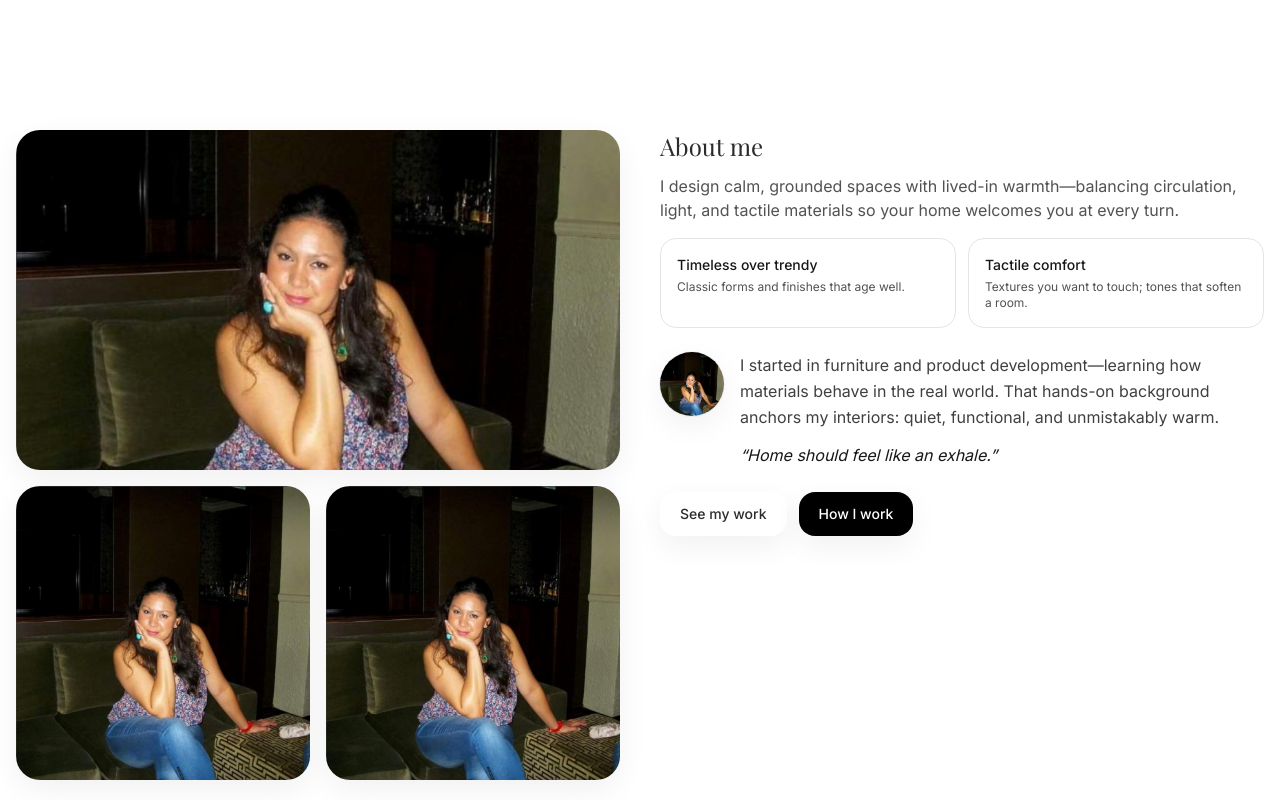
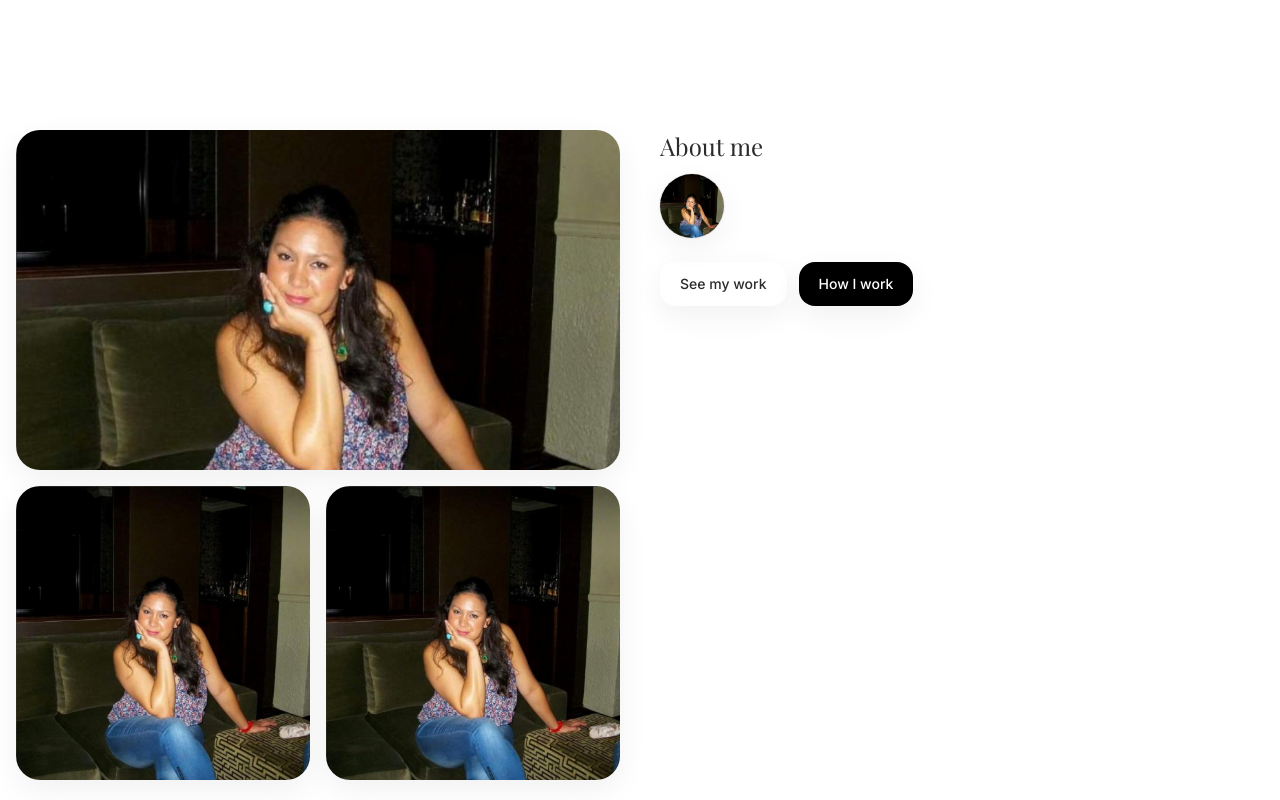
Before and after one commit to eliegamala/Louise-Decor-Design-1, a Next.js app: page / in a window 1280 px wide. Shown: the part 1700-2500 px from the top of the page. Built offline with nearby package versions, Linux system fonts and the light colour scheme; a web font is replaced by a local one.

Commit message:
Enhance AboutMe component with alt text support
Added optional alt text for images and improved props structure.

```diff
--- a/components/AboutMe.tsx
+++ b/components/AboutMe.tsx
@@ -2,84 +2,134 @@ import Image from "next/image";
 import Link from "next/link";
 import clsx from "clsx";
 
+type AboutHighlight = {
+  title?: string;
+  text?: string;
+};
+
 type Props = {
-  hero?: string;      // wide landscape image
-  detail1?: string;   // small supporting image
-  detail2?: string;   // small supporting image
-  headshot?: string;  // small circle headshot (optional)
+  // Images (with optional alt text)
+  hero?: string;       // wide landscape image
+  heroAlt?: string;
+  detail1?: string;    // small supporting image
+  detail1Alt?: string;
+  detail2?: string;    // small supporting image
+  detail2Alt?: string;
+  headshot?: string;   // small circle headshot (optional)
+  headshotAlt?: string;
+
+  // Copy
+  heading?: string;
+  intro?: string;            // short intro paragraph
+  highlights?: AboutHighlight[];
+  quote?: string;            // pull-quote
+
+  // Buttons
+  primaryLabel?: string;
+  primaryHref?: string;
+  secondaryLabel?: string;
+  secondaryHref?: string;
+
+  // ClassName passthrough (optional)
+  className?: string;
 };
 
 export default function AboutMe({
   hero = "/images/about-me.jpg",
+  heroAlt = "Studio atmosphere",
   detail1 = "/images/about-me.jpg",
+  detail1Alt = "Material palette",
   detail2 = "/images/about-me.jpg",
-  headshot = "/images/about-me.jpg",
+  detail2Alt = "Light and texture study",
+  headshot,
+  headshotAlt = "Designer",
+  heading = "About me",
+  intro,
+  highlights = [],
+  quote,
+  primaryLabel = "See my work",
+  primaryHref = "/portfolio",
+  secondaryLabel = "How I work",
+  secondaryHref = "/process",
+  className,
 }: Props) {
+  const hasButtons = (primaryLabel && primaryHref) || (secondaryLabel && secondaryHref);
+
   return (
-    <section className="section bg-white" id="about">
+    <section className={clsx("section bg-white", className)} id="about">
       <div className="container-wide grid lg:grid-cols-12 gap-10 items-start">
         {/* IMAGE COLLAGE (landscape-led) */}
         <div className="lg:col-span-6">
           <div className="grid gap-4">
             {/* Wide landscape hero */}
             <div className="relative overflow-hidden rounded-3xl shadow-soft aspect-[16/9]">
-              <Image src={hero} alt="Studio atmosphere" fill className="object-cover" priority />
+              <Image src={hero} alt={heroAlt || ""} fill className="object-cover" priority />
             </div>
 
             {/* Two small supporting tiles */}
             <div className="grid grid-cols-2 gap-4">
+              {detail1 && (
                 <div className="relative overflow-hidden rounded-3xl shadow-soft aspect-square">
-                <Image src={detail1} alt="Material palette" fill className="object-cover" />
+                  <Image src={detail1} alt={detail1Alt || ""} fill className="object-cover" />
                 </div>
+              )}
+              {detail2 && (
                 <div className="relative overflow-hidden rounded-3xl shadow-soft aspect-square">
-                <Image src={detail2} alt="Light and texture study" fill className="object-cover" />
+                  <Image src={detail2} alt={detail2Alt || ""} fill className="object-cover" />
                 </div>
+              )}
             </div>
           </div>
         </div>
 
         {/* COPY */}
         <div className="lg:col-span-6">
-          <h2 className="font-display text-2xl mb-3">About me</h2>
-          <p className="text-neutral-600 mb-4">
-            I design calm, grounded spaces with lived-in warmth—balancing circulation, light,
-            and tactile materials so your home welcomes you at every turn.
-          </p>
+          {heading && <h2 className="font-display text-2xl mb-3">{heading}</h2>}
 
-          {/* Highlights (match homepage cards) */}
+          {intro && <p className="text-neutral-600 mb-4">{intro}</p>}
+
+          {/* Highlights */}
+          {highlights?.length ? (
             <div className="grid sm:grid-cols-2 gap-3 mb-6">
-            <div className="rounded-2xl border border-neutral-200 p-4">
-              <div className="text-sm font-medium text-neutral-900">Timeless over trendy</div>
-              <p className="text-xs text-neutral-600 mt-1">Classic forms and finishes that age well.</p>
+              {highlights.map((h, i) => (
+                <div key={i} className="rounded-2xl border border-neutral-200 p-4">
+                  {h.title && (
+                    <div className="text-sm font-medium text-neutral-900">{h.title}</div>
+                  )}
+                  {h.text && (
+                    <p className="text-xs text-neutral-600 mt-1">{h.text}</p>
+                  )}
                 </div>
-            <div className="rounded-2xl border border-neutral-200 p-4">
-              <div className="text-sm font-medium text-neutral-900">Tactile comfort</div>
-              <p className="text-xs text-neutral-600 mt-1">Textures you want to touch; tones that soften a room.</p>
+              ))}
+            </div>
+          ) : null}
+
+          {/* Short backstory with a small circular headshot */}
+          <div className="flex items-start gap-4">
+            {headshot && (
+              <div className="relative h-16 w-16 shrink-0 rounded-full overflow-hidden ring-1 ring-black/5 shadow-soft">
+                <Image src={headshot} alt={headshotAlt || ""} fill className="object-cover" />
+              </div>
+            )}
+            <div className="text-neutral-700 leading-relaxed space-y-3">
+              {quote && <p className="italic text-neutral-900">“{quote}”</p>}
             </div>
           </div>
 
-          {/* Short backstory with a small circular headshot (not a portrait hero) */}
-          <div className="flex items-start gap-4">
-            {/* Optional circular headshot accent */}
-            {headshot && (
-              <div className="relative h-16 w-16 shrink-0 rounded-full overflow-hidden ring-1 ring-black/5 shadow-soft">
-                <Image src={headshot} alt="Designer" fill className="object-cover" />
+          {hasButtons && (
+            <div className="mt-6 flex gap-3">
+              {primaryLabel && primaryHref && (
+                <Link href={primaryHref} className="btn btn-ghost">
+                  {primaryLabel}
+                </Link>
+              )}
+              {secondaryLabel && secondaryHref && (
+                <Link href={secondaryHref} className="btn btn-primary">
+                  {secondaryLabel}
+                </Link>
+              )}
             </div>
           )}
-            <div className="text-neutral-700 leading-relaxed space-y-3">
-              <p>
-                I started in furniture and product development—learning how materials behave in
-                the real world. That hands-on background anchors my interiors: quiet, functional,
-                and unmistakably warm.
-              </p>
-              <p className="italic text-neutral-900">“Home should feel like an exhale.”</p>
-            </div>
-          </div>
-
-          <div className="mt-6 flex gap-3">
-            <Link href="/portfolio" className="btn btn-ghost">See my work</Link>
-            <Link href="/process" className="btn btn-primary">How I work</Link>
-          </div>
         </div>
       </div>
     </section>
```
Lines whose indentation alone changed are shown as unchanged.
